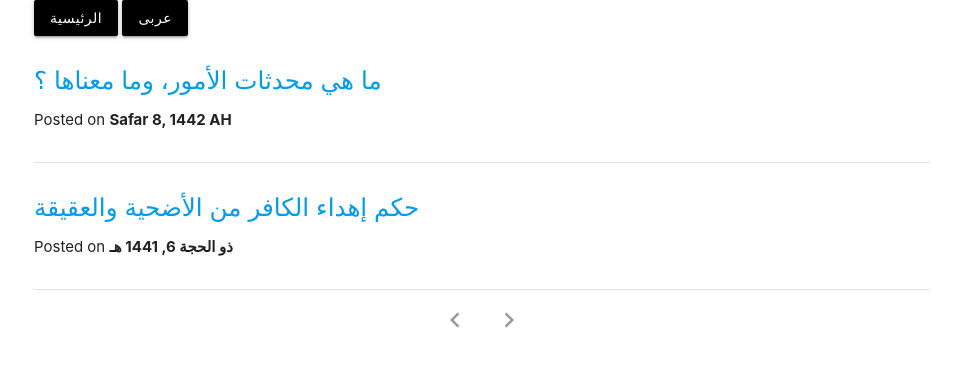
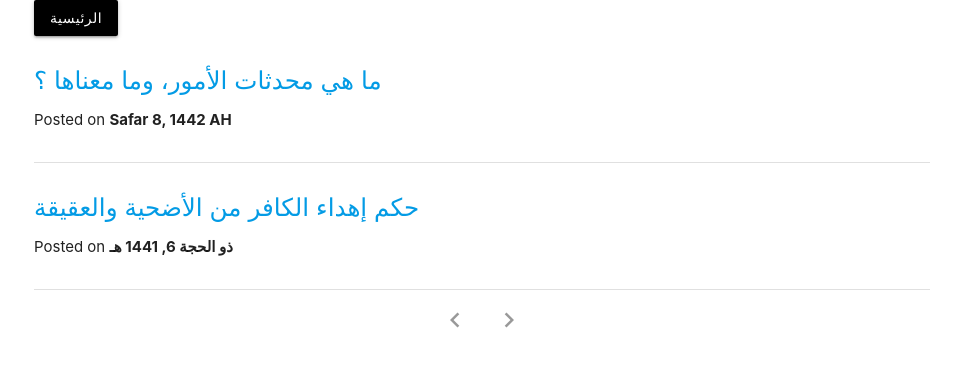
Before and after one commit to alsalafiyyah/alifta, a Jekyll site: the page built from _ar/index.html, in a window 1280 px wide. Shown: the top 367 px of the page, without its empty margins (158-1119 px from the left). Built offline with Jekyll 4.4.1, drawn with Linux system fonts in a browser that asks for light colours.

Commit message:
Update index.html

```diff
--- a/_ar/index.html
+++ b/_ar/index.html
@@ -12,7 +12,9 @@ locale: ar
   <a href="{{ site.baseurl }}{{ item.link }}" class="waves-effect waves-light btn black">{{ item.name }}</a>
  {% endif %}
 {% endfor %}
+{% if post.locale == 'en' %}
 <a class="waves-effect waves-light btn black" href="{{ site.baseurl }}{{ site.data.locales[page.locale].blog.site_url }}">{{ site.data.locales[page.locale].name }}</a>
+{% endif %}
 
   {% if page.locale %}
   {% assign posts = paginator.posts | where:"locale", page.locale %}
```
